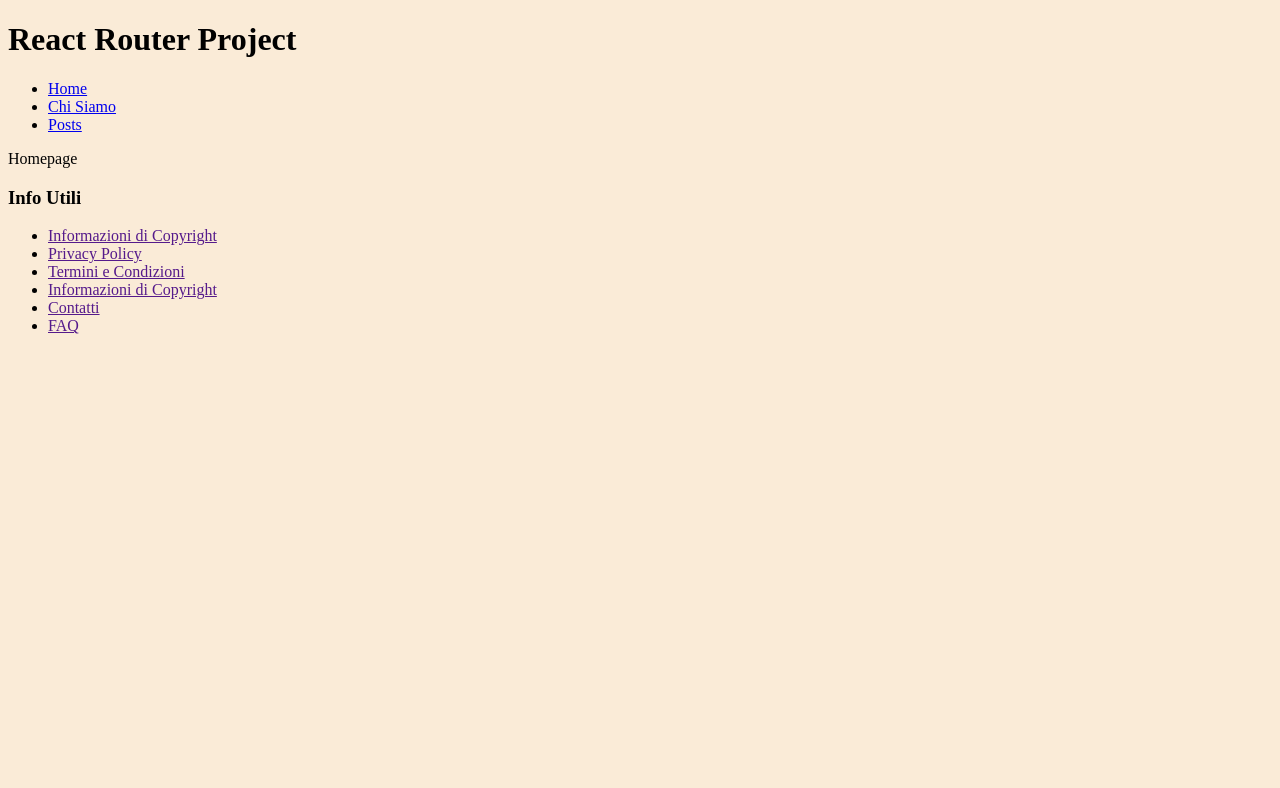
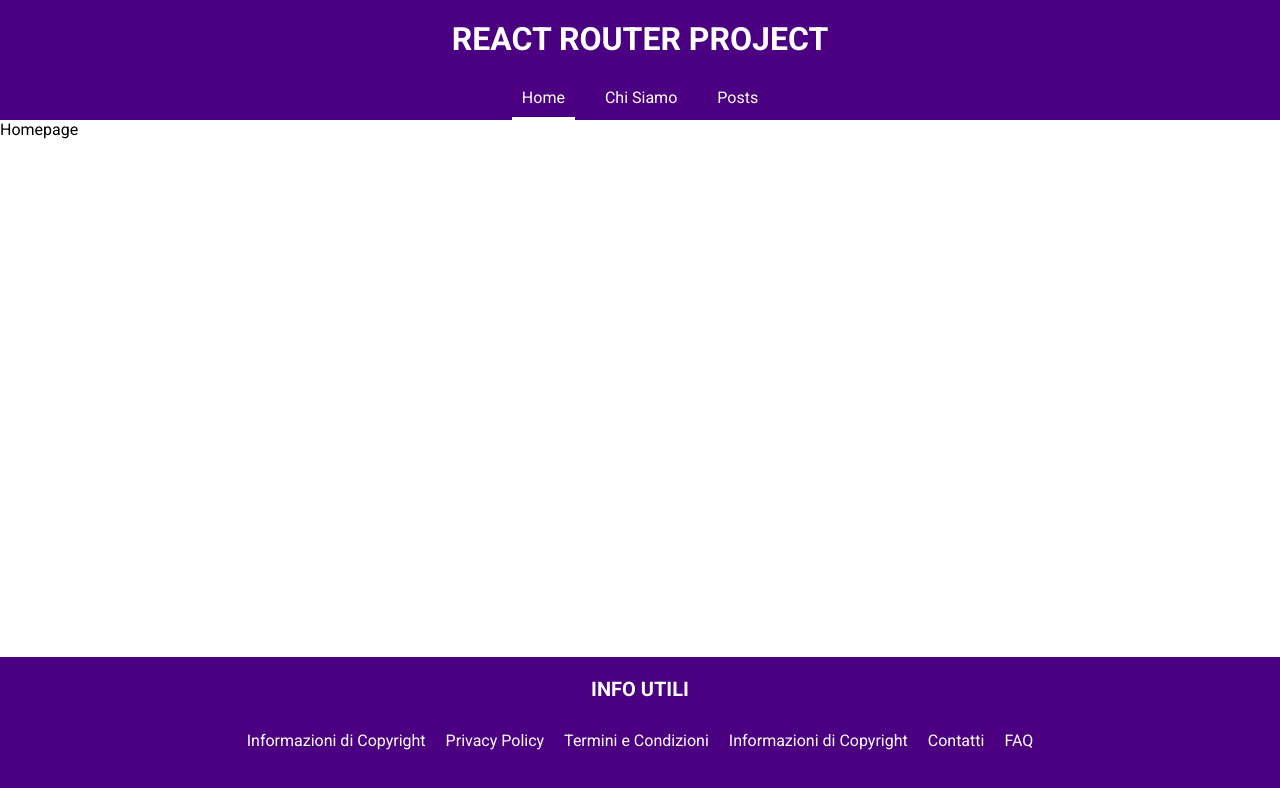
Before and after one commit to simoneburrai/react-router, a React (Vite) app: page / in a window 1280 px wide. Shown: the top 788 px of the page. Built offline with nearby package versions, Linux system fonts and the light colour scheme.

Commit message:
feat: created css for header and footer

```diff
--- a/index.html
+++ b/index.html
@@ -4,6 +4,11 @@
 <head>
   <meta charset="UTF-8" />
   <meta name="viewport" content="width=device-width, initial-scale=1.0" />
+  <!--Google Font-->
+  <link rel="preconnect" href="https://fonts.googleapis.com">
+  <link rel="preconnect" href="https://fonts.gstatic.com" crossorigin>
+  <link href="https://fonts.googleapis.com/css2?family=Roboto:ital,wght@0,100..900;1,100..900&display=swap"
+    rel="stylesheet">
   <title>React Router</title>
 </head>
 
--- a/src/index.css
+++ b/src/index.css
@@ -1,3 +1,83 @@
+* {
+  margin: 0;
+  padding: 0;
+  box-sizing: border-box;
+}
+
 body {
-  background-color: antiquewhite;
+  font-family: "Roboto", sans-serif;
 }
+
+li {
+  list-style-type: none;
+}
+
+a {
+  all: unset;
+  display: block;
+  cursor: pointer;
+}
+
+header {
+  background-color: indigo;
+  color: white;
+  padding: 20px 0 0;
+  margin: 0 auto;
+  text-align: center;
+}
+
+h1 {
+  text-transform: uppercase;
+  margin-bottom: 20px;
+}
+
+
+nav ul {
+  display: flex;
+  justify-content: center;
+  gap: 20px;
+}
+
+nav li a {
+  padding: 10px;
+  border-bottom: 3px solid transparent;
+}
+
+nav li:hover {
+  text-shadow: 0px 5px 5px grey;
+  transform: scale(1.1);
+}
+
+nav li a.active {
+  border-bottom-color: white;
+}
+
+
+footer {
+  background-color: indigo;
+  position: fixed;
+  bottom: 0;
+  width: 100%;
+  color: white;
+  padding: 20px;
+}
+
+footer h3 {
+  text-transform: uppercase;
+  text-align: center;
+  font-size: 20px;
+
+}
+
+footer ul {
+  padding: 30px 0;
+  display: flex;
+  justify-content: center;
+  flex-wrap: wrap;
+  gap: 20px;
+}
+
+footer a:hover {
+  text-decoration: underline;
+  transform: scale(1.1);
+}
```
